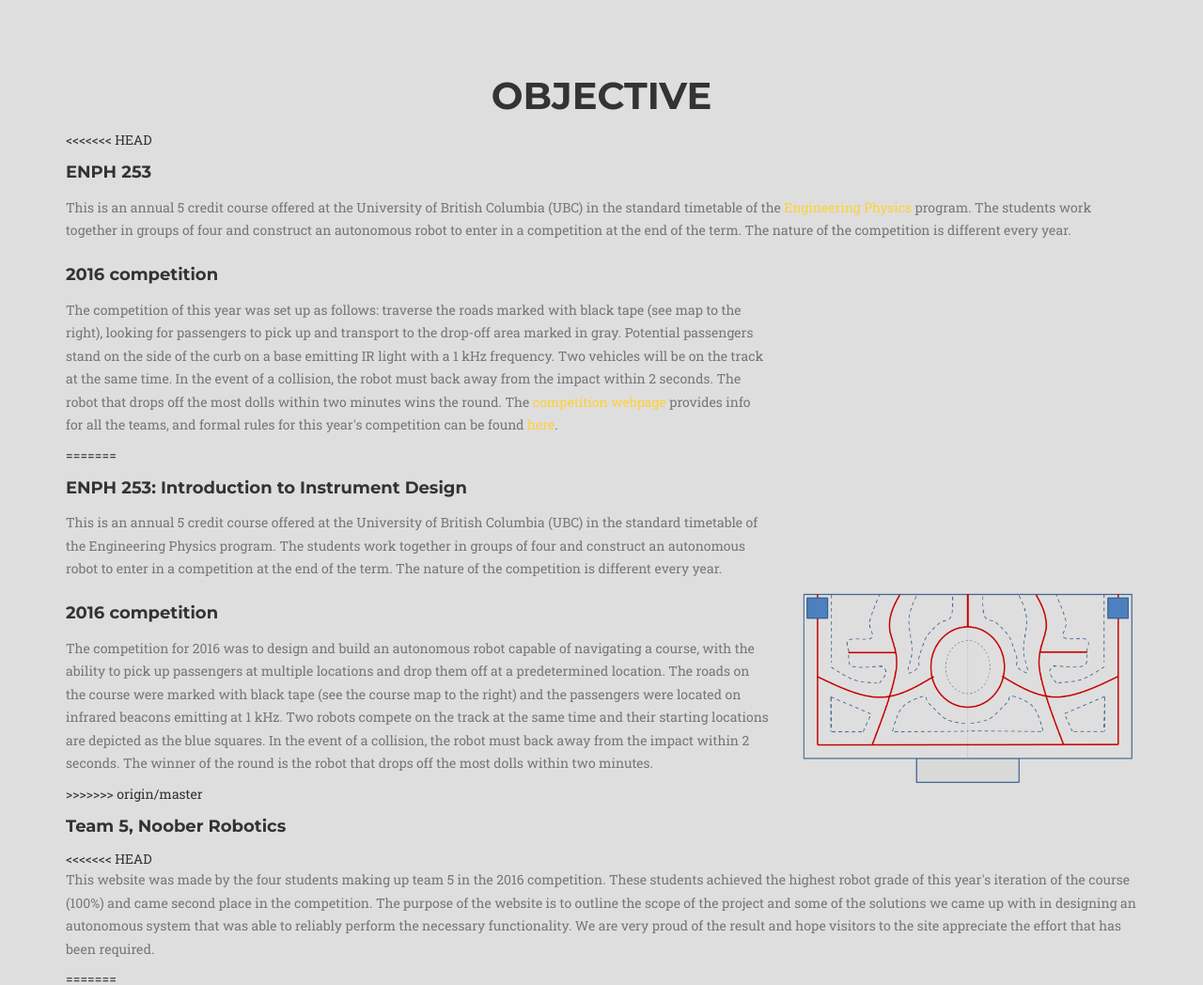
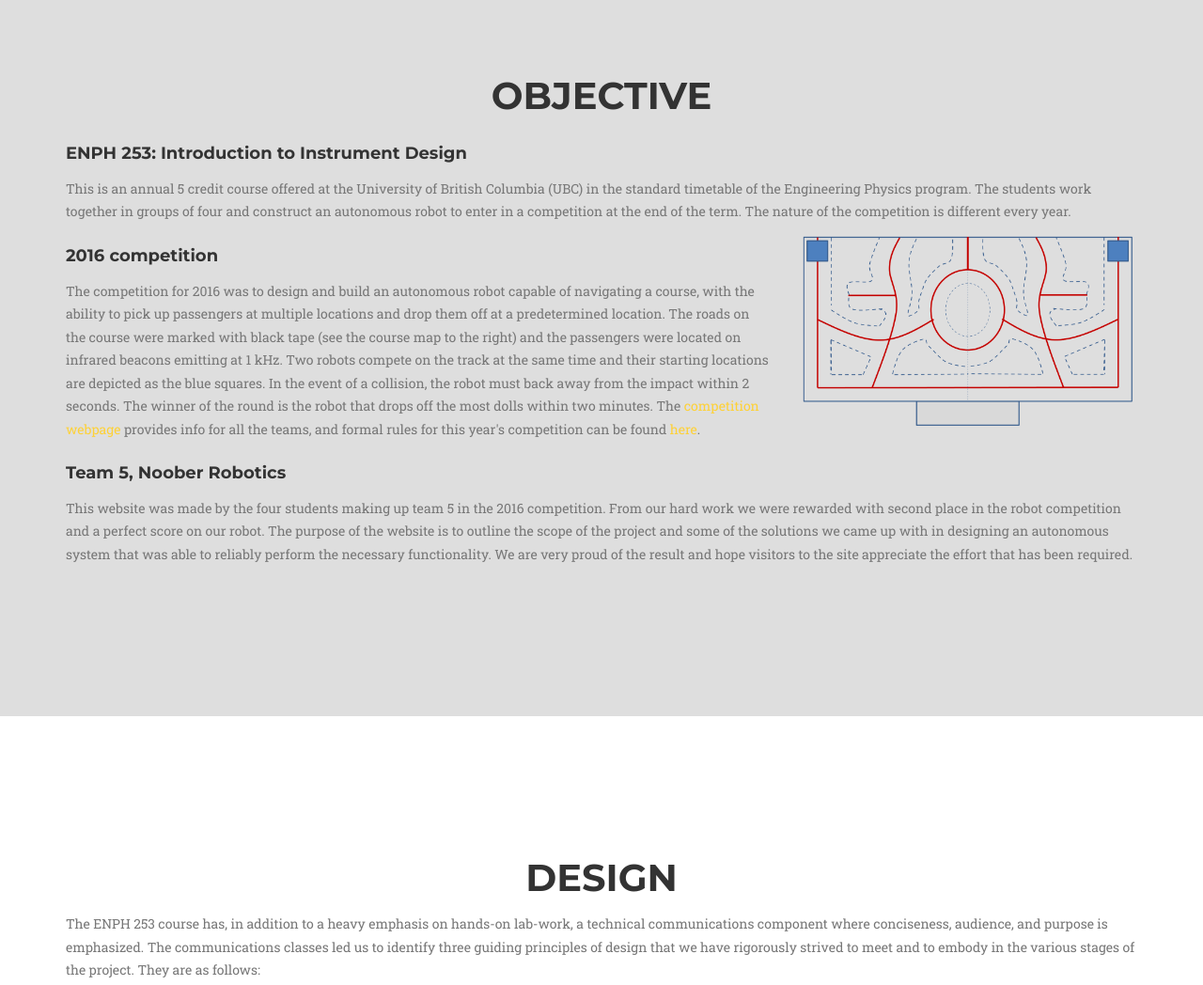
Before and after one commit to NooberRobotics/RayWebsite_Bootstrap, a website: page index.html in a window 1280 px wide. Shown: the part 760-1808 px from the top of the page at 94% size. Drawn offline with nearby package versions, Linux system fonts and the light colour scheme; a web font is replaced by a local one.

Commit message:
fixed intro conflicts

```diff
--- a/index.html
+++ b/index.html
@@ -101,21 +101,20 @@
 
             <div class="row">
                 <div class="col-sm-12 col-xs-12">
-<<<<<<< HEAD
+<!--<<<<<<< HEAD
                     <h4 class="service-heading" style="text-align: left">ENPH 253</h4>
                     <p class="text-muted">This is an annual 5 credit course offered at the University of British Columbia (UBC) in the standard timetable of the <a href= "http://www.engphys.ubc.ca/">Engineering Physics</a> program. The students work together in groups of four and construct an autonomous robot to enter in a competition at the end of the term. The nature of the competition is different every year. </p>
                 </div>
                 <div class="col-sm-8 col-xs-12">
                     <h4 class="service-heading" style="text-align: left">2016 competition</h4>
                     <p class="text-muted">The competition of this year was set up as follows: traverse the roads marked with black tape (see map to the right), looking for passengers to pick up and transport to the drop-off area marked in gray. Potential passengers stand on the side of the curb on a base emitting IR light with a 1 kHz frequency. Two vehicles will be on the track at the same time. In the event of a collision, the robot must back away from the impact within 2 seconds. The robot that drops off the most dolls within two minutes wins the round. The <a href="http://projectlab.engphys.ubc.ca/enph-253-2016/competition-2016/">competition webpage</a> provides info for all the teams, and formal rules for this year's competition can be found <a href="http://projectlab.engphys.ubc.ca/wp-content/uploads/enph253-2016-CompetitionRules-v2-0.pdf">here</a>. </p>
-=======
+=======-->
                     <h4 class="service-heading" style="text-align: left">ENPH 253: Introduction to Instrument Design</h4>
                     <p class="text-muted">This is an annual 5 credit course offered at the University of British Columbia (UBC) in the standard timetable of the Engineering Physics program. The students work together in groups of four and construct an autonomous robot to enter in a competition at the end of the term. The nature of the competition is different every year. </p>
                 </div>
                 <div class="col-sm-8 col-xs-12">
                     <h4 class="service-heading" style="text-align: left">2016 competition</h4>
-                    <p class="text-muted">The competition for 2016 was to design and build an autonomous robot capable of navigating a course, with the ability to pick up passengers at multiple locations and drop them off at a predetermined location. The roads on the course were marked with black tape (see the course map to the right) and the passengers were located on infrared beacons emitting at 1 kHz. Two robots compete on the track at the same time and their starting locations are depicted as the blue squares. In the event of a collision, the robot must back away from the impact within 2 seconds. The winner of the round is the robot that drops off the most dolls within two minutes. </p>
->>>>>>> origin/master
+                    <p class="text-muted">The competition for 2016 was to design and build an autonomous robot capable of navigating a course, with the ability to pick up passengers at multiple locations and drop them off at a predetermined location. The roads on the course were marked with black tape (see the course map to the right) and the passengers were located on infrared beacons emitting at 1 kHz. Two robots compete on the track at the same time and their starting locations are depicted as the blue squares. In the event of a collision, the robot must back away from the impact within 2 seconds. The winner of the round is the robot that drops off the most dolls within two minutes. The <a href="http://projectlab.engphys.ubc.ca/enph-253-2016/competition-2016/">competition webpage</a> provides info for all the teams, and formal rules for this year's competition can be found <a href="http://projectlab.engphys.ubc.ca/wp-content/uploads/enph253-2016-CompetitionRules-v2-0.pdf">here</a>. </p>
                 </div>
 
                 <div class="col-sm-4 col-xs-12 text-center">
@@ -124,11 +123,9 @@
 
                 <div class="col-xs-12">
                     <h4 class="service-heading" style="text-align: left">Team 5, Noober Robotics</h4>
-<<<<<<< HEAD
-                    <p class="text-muted">This website was made by the four students making up team 5 in the 2016 competition. These students achieved the highest robot grade of this year's iteration of the course (100%) and came second place in the competition. The purpose of the website is to outline the scope of the project and some of the solutions we came up with in designing an autonomous system that was able to reliably perform the necessary functionality. We are very proud of the result and hope visitors to the site appreciate the effort that has been required.</p>
-=======
+
                     <p class="text-muted">This website was made by the four students making up team 5 in the 2016 competition. From our hard work we were rewarded with second place in the robot competition and a perfect score on our robot. The purpose of the website is to outline the scope of the project and some of the solutions we came up with in designing an autonomous system that was able to reliably perform the necessary functionality. We are very proud of the result and hope visitors to the site appreciate the effort that has been required.</p>
->>>>>>> origin/master
+
                 </div>
             </div>
         </div>
```
